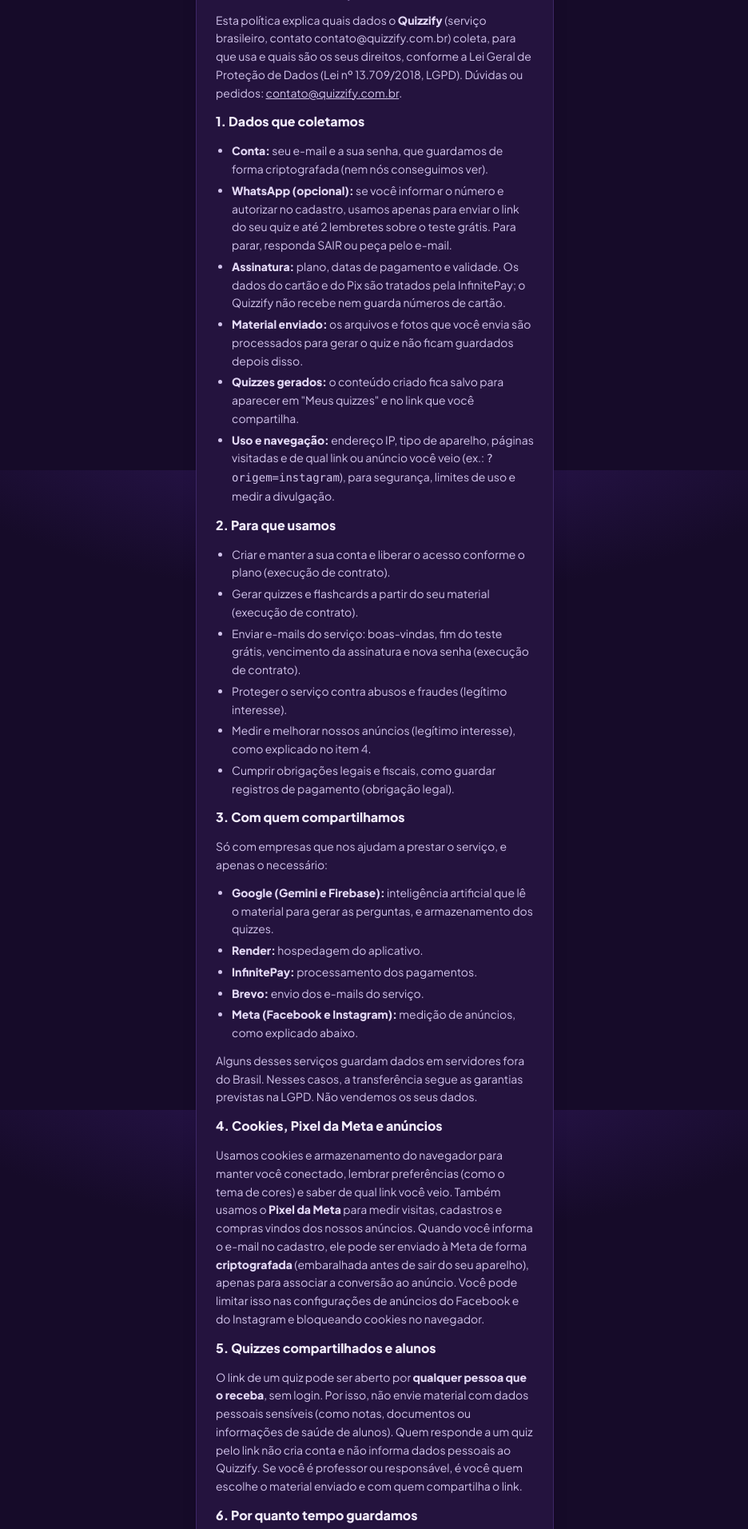
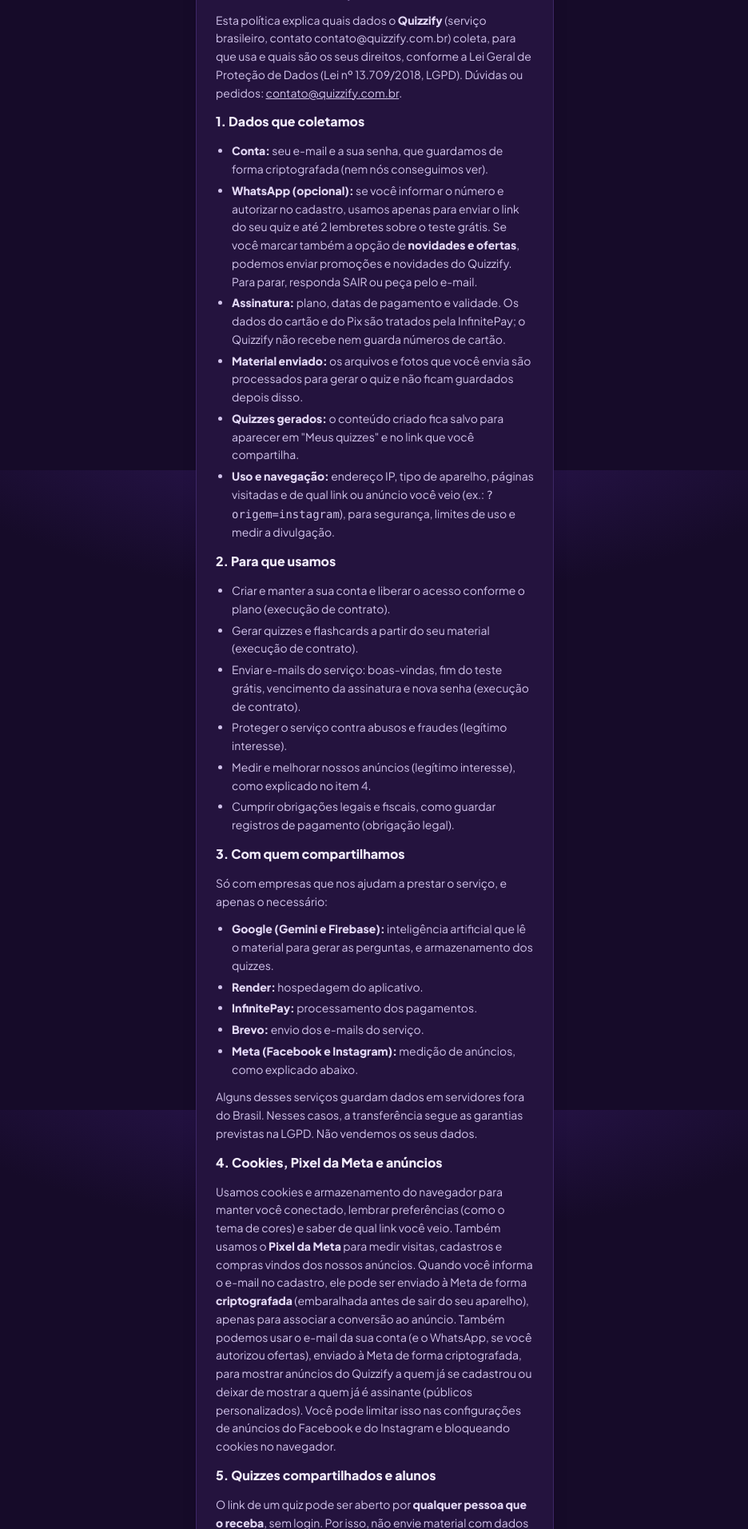
Before and after one commit to aureliocoelho2004-ai/novo-quiz-ia, a Flask app: page /privacidade in a window 1280 px wide. Shown: the part 212-2124 px from the top of the page at 80% size, without its empty margins (171-1107 px from the left). Run offline with Flask 3, Linux system fonts and the light colour scheme; some libraries are stand-ins or nearby versions.

Commit message:
WhatsApp: autorização separada para ofertas; /admin baixa contatos em planilha e público da Meta
Co-Authored-By: Claude Opus 5.5 <noreply@anthropic.com>
Claude-Session: https://claude.ai/code/session_01Tbj9peQo6r4whgAZdZPEaw

```diff
--- a/app.py
+++ b/app.py
@@ -1153,8 +1153,14 @@ def cadastro():
         if publico_id:
             extras["publico"] = publico_id
         zap = normalizar_whatsapp(request.form.get("whatsapp"))
-        if zap and request.form.get("whatsapp_ok") == "1":     # só guarda com a autorização marcada
-            extras.update(whatsapp=zap, whatsapp_consentimento_em=agora)
+        avisos_ok = request.form.get("whatsapp_ok") == "1"
+        ofertas_ok = request.form.get("ofertas_ok") == "1"
+        if zap and (avisos_ok or ofertas_ok):                  # só guarda com alguma autorização marcada
+            extras["whatsapp"] = zap
+            if avisos_ok:
+                extras["whatsapp_consentimento_em"] = agora
+            if ofertas_ok:
+                extras["ofertas_consentimento_em"] = agora
         if gratis:   # teste grátis pelo site: 3 quizzes em 48 horas, sem cartão
             nova = {"senha": nova["senha"], "admin": False, "trocar_senha": False, "criado_em": agora,
                     "origem": nova["origem"], "expira_em": agora + TESTE_GRATIS_HORAS * 3600,
@@ -2972,6 +2978,59 @@ def tarefa_ativacao():
     return jsonify(enviados=enviados, falhas=falhas)
 
 
+# ---- /admin: lista de contatos em planilha (CSV) ----
+def _status_conta(c, agora):
+    if c.get("admin"):
+        return "admin"
+    if (c.get("pago_ate") or 0) > agora:
+        return "assinante ativo"
+    if c.get("cancelado_em"):
+        return "cancelou"
+    if c.get("pago_ate"):
+        return "assinatura vencida"
+    if c.get("expira_em"):
+        return "em teste" if c["expira_em"] > agora else "teste expirado"
+    if c.get("teste_acabou_em"):
+        return "teste acabou sem assinar"
+    return "sem assinatura"
+
+
+@app.get("/admin/contatos.csv")
+@admin_obrigatorio
+def exportar_contatos():
+    """Planilha de contatos. ?formato=meta gera o arquivo para público personalizado da Meta
+    (e-mail de todos; telefone só de quem autorizou ofertas)."""
+    import csv
+    agora, usuarios = time.time(), carregar_usuarios()
+    buf = io.StringIO()
+    meta = request.args.get("formato") == "meta"
+    escritor = csv.writer(buf, delimiter="," if meta else ";")      # ";" abre em colunas no Excel em português
+    data = lambda ts: datetime.fromtimestamp(ts, FUSO_BRASIL).strftime("%d/%m/%Y %H:%M") if ts else ""
+    if meta:
+        escritor.writerow(["email", "phone", "country"])
+    else:
+        escritor.writerow(["email", "cadastro", "origem", "publico", "status", "plano", "assinou_em", "cancelou_em",
+                           "primeiro_quiz_em", "quizzes_do_teste", "whatsapp", "autorizou_avisos_teste", "autorizou_ofertas"])
+    for nome, c in sorted(usuarios.items(), key=lambda x: x[1].get("criado_em") or 0, reverse=True):
+        if c.get("admin"):
+            continue
+        email = email_da_conta(nome, c) or ""
+        zap = c.get("whatsapp") or ""
+        if meta:
+            if email or (zap and c.get("ofertas_consentimento_em")):
+                escritor.writerow([email, ("+" + zap) if zap and c.get("ofertas_consentimento_em") else "", "BR"])
+            continue
+        escritor.writerow([email, data(c.get("criado_em")), c.get("origem") or "", c.get("publico") or "",
+                           _status_conta(c, agora), c.get("plano") or "", data(c.get("assinado_em")),
+                           data(c.get("cancelado_em")), data(c.get("primeiro_quiz_em")),
+                           c.get("teste_usados") if c.get("teste_cota") is not None else "",
+                           ("+" + zap) if zap else "", "sim" if c.get("whatsapp_consentimento_em") else "",
+                           "sim" if c.get("ofertas_consentimento_em") else ""])
+    nome_arquivo = f"quizzify-{'publico-meta' if meta else 'contatos'}-{datetime.now(FUSO_BRASIL):%Y-%m-%d}.csv"
+    return Response("\ufeff" + buf.getvalue(), mimetype="text/csv; charset=utf-8",
+                    headers={"Content-Disposition": f'attachment; filename="{nome_arquivo}"'})
+
+
 # ---- /admin: ativação em 24 h por origem ----
 ORIGENS_ATIVACAO = ("anuncio-pais", "anuncio-concursos", "instagram", "direto")
 
--- a/templates/cadastro.html
+++ b/templates/cadastro.html
@@ -52,6 +52,10 @@
             <input type="checkbox" name="whatsapp_ok" value="1" class="accent-lima w-4 h-4 mt-0.5">
             <span>Autorizo o Quizzify a me enviar mensagens no WhatsApp sobre o meu teste grátis (no máximo 2). Posso cancelar a qualquer momento respondendo SAIR.</span>
         </label>
+        <label class="flex items-start gap-2 text-xs text-slate-400 cursor-pointer mt-1">
+            <input type="checkbox" name="ofertas_ok" value="1" class="accent-lima w-4 h-4 mt-0.5">
+            <span>Quero receber novidades e ofertas do Quizzify no WhatsApp (opcional).</span>
+        </label>
     </div>
     {% endif %}
     <button {% if plano_id %}data-pixel-checkout="{{ plano_id }}" data-valor="{{ planos[plano_id].centavos / 100 }}" {% endif %}class="w-full bg-lima hover:bg-lima-claro text-tinta font-bold py-3 rounded-xl transition shadow-lg shadow-lima/20">{{ "Começar meu teste grátis" if gratis else "Criar conta" }}</button>
--- a/templates/experimentar.html
+++ b/templates/experimentar.html
@@ -53,6 +53,10 @@
                 <input type="checkbox" name="whatsapp_ok" value="1" class="accent-lima w-4 h-4 mt-0.5">
                 <span>Autorizo o Quizzify a me enviar mensagens no WhatsApp sobre o meu teste grátis (no máximo 2). Posso cancelar respondendo SAIR.</span>
             </label>
+            <label class="flex items-start gap-2 text-xs text-slate-400 cursor-pointer">
+                <input type="checkbox" name="ofertas_ok" value="1" class="accent-lima w-4 h-4 mt-0.5">
+                <span>Quero receber novidades e ofertas do Quizzify no WhatsApp (opcional).</span>
+            </label>
             <button class="w-full bg-lima hover:bg-lima-claro text-tinta font-extrabold text-lg py-4 rounded-2xl">{{ e.salvar }}</button>
         </form>
         <p class="text-xs text-center text-slate-500">Ao criar a conta, você concorda com os <a href="{{ url_for('pagina_termos') }}" class="underline">Termos</a>
--- a/templates/privacidade.html
+++ b/templates/privacidade.html
@@ -12,7 +12,8 @@
 <ul>
     <li><b>Conta:</b> seu e-mail e a sua senha, que guardamos de forma criptografada (nem nós conseguimos ver).</li>
     <li><b>WhatsApp (opcional):</b> se você informar o número e autorizar no cadastro, usamos apenas para enviar o link do seu
-        quiz e até 2 lembretes sobre o teste grátis. Para parar, responda SAIR ou peça pelo e-mail.</li>
+        quiz e até 2 lembretes sobre o teste grátis. Se você marcar também a opção de <b>novidades e ofertas</b>, podemos enviar
+        promoções e novidades do Quizzify. Para parar, responda SAIR ou peça pelo e-mail.</li>
     <li><b>Assinatura:</b> plano, datas de pagamento e validade. Os dados do cartão e do Pix são tratados pela InfinitePay;
         o Quizzify não recebe nem guarda números de cartão.</li>
     <li><b>Material enviado:</b> os arquivos e fotos que você envia são processados para gerar o quiz e não ficam guardados
@@ -49,6 +50,8 @@
     e saber de qual link você veio. Também usamos o <b>Pixel da Meta</b> para medir visitas, cadastros e compras vindos
     dos nossos anúncios. Quando você informa o e-mail no cadastro, ele pode ser enviado à Meta de forma
     <b>criptografada</b> (embaralhada antes de sair do seu aparelho), apenas para associar a conversão ao anúncio.
+    Também podemos usar o e-mail da sua conta (e o WhatsApp, se você autorizou ofertas), enviado à Meta de forma criptografada,
+    para mostrar anúncios do Quizzify a quem já se cadastrou ou deixar de mostrar a quem já é assinante (públicos personalizados).
     Você pode limitar isso nas configurações de anúncios do Facebook e do Instagram e bloqueando cookies no navegador.</p>
 
 <h3>5. Quizzes compartilhados e alunos</h3>
```
Also changed, not shown: templates/admin.html (+11 -1 lines).
